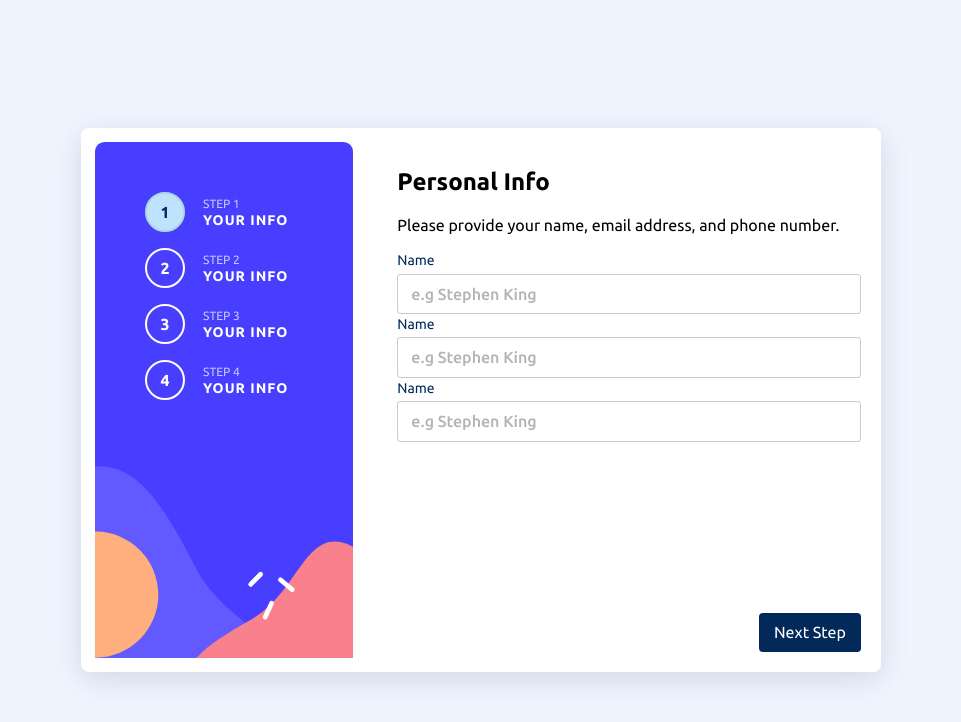
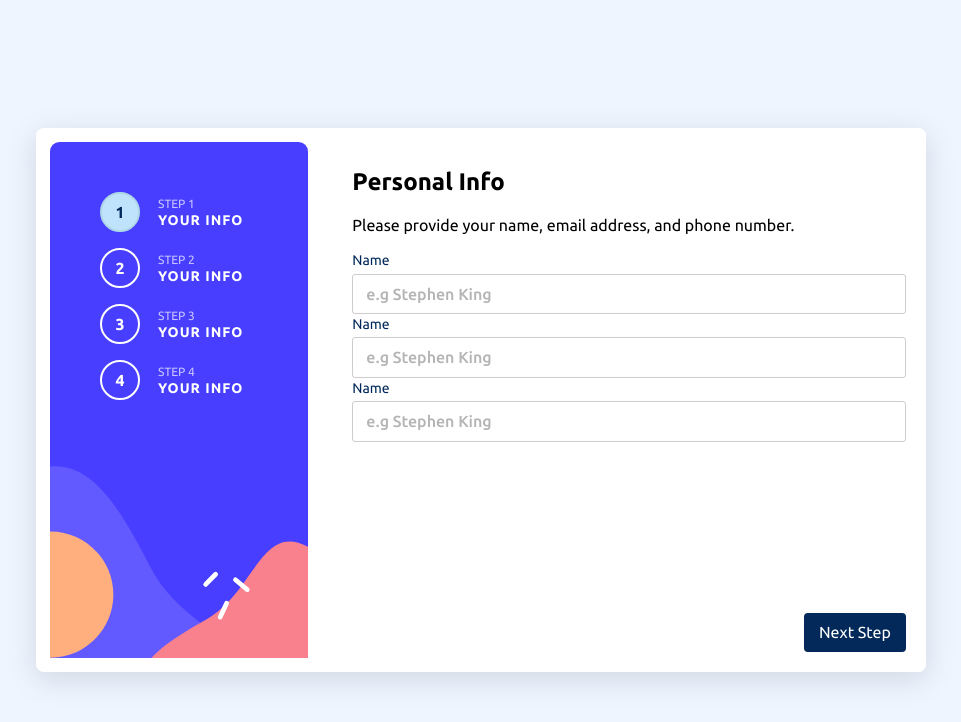
Before and after one commit to ankitraz/multi-step-form, a plain HTML site: page index.html in a window 1280 px wide. Shown: the whole page, without its empty margins (159-1120 px from the left). Drawn offline with Linux system fonts and the light colour scheme.

Commit message:
added width

```diff
--- a/styles.scss
+++ b/styles.scss
@@ -327,7 +327,7 @@ label {
 
 @media screen and (min-width: 768px) {
     .step1 {
-        width: 800px;
+        width: 890px;
       display: flex;
       margin: 0 auto;
       background-color: white;
```
Also changed, not shown: styles.css.
